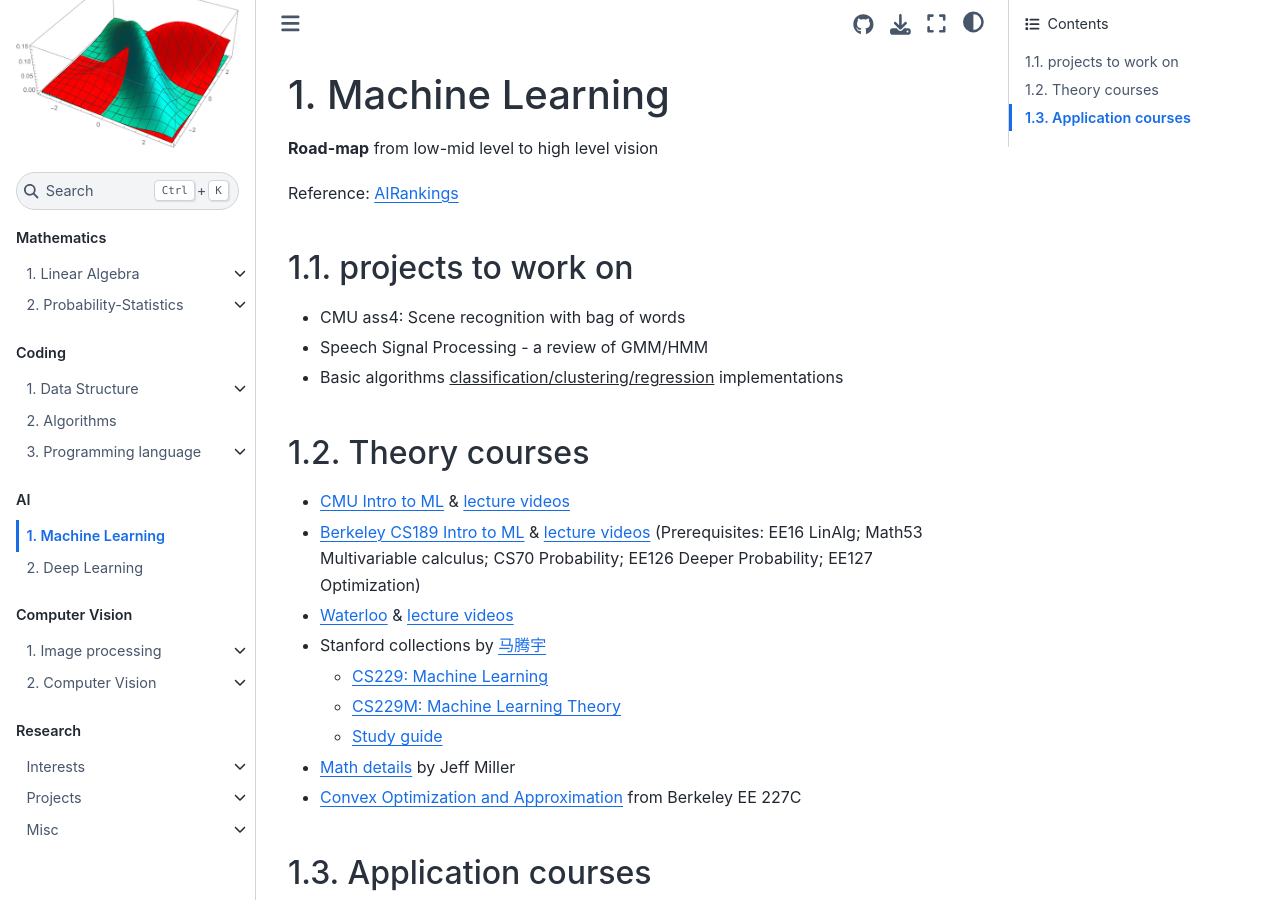
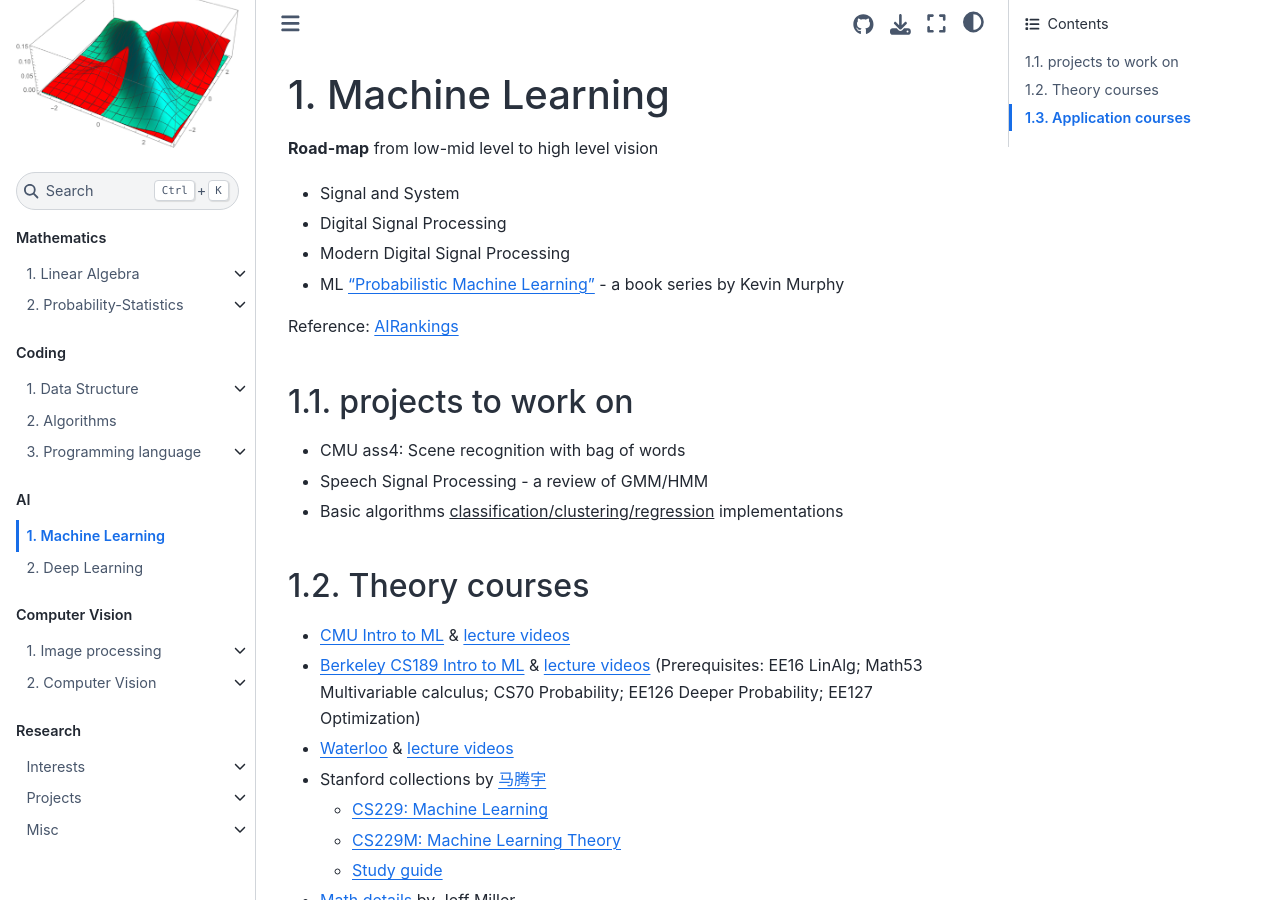
Before and after one commit to EeToSe/EeToSe.github.io, a Jupyter Book: the page built from chapters/6/ml.md, in a window 1280 px wide and 900 px high. Built offline with Jupyter Book 1.0.4 settings and Sphinx 7.4.7 and the Sphinx Book theme 1.1.4, drawn with Linux system fonts in a browser that asks for light colours; pages that are not in the unit, such as notebooks, are missing from menus.

Commit message:
from modern dsp to machine learning

```diff
--- a/chapters/6/ml.md
+++ b/chapters/6/ml.md
@@ -1,5 +1,10 @@
 # Machine Learning
 **Road-map** from low-mid level to high level vision
+
+- Signal and System
+- Digital Signal Processing
+- Modern Digital Signal Processing
+- ML ["Probabilistic Machine Learning"](https://probml.github.io/pml-book/) - a book series by Kevin Murphy
 
 Reference:
 [AIRankings](https://airankings.org/#scope=world&fromYear=2012&toYear=2022&sort=adj&venues=pami%7Cijcv%7Ccviu%7Cpr%7Cftcgv%7Ccvpr%7Ciccv%7Ceccv)
```
